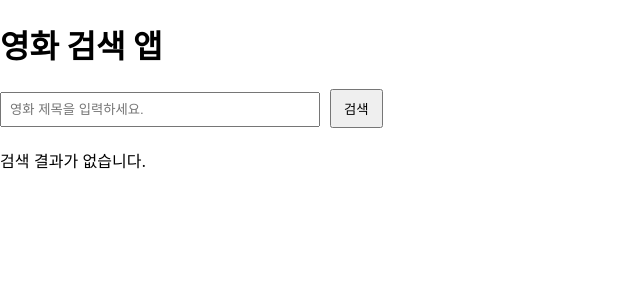
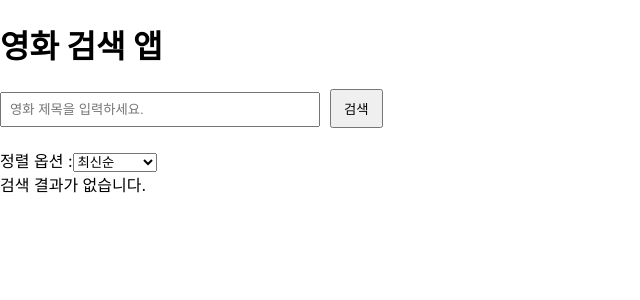
Before and after one commit to kjw-303/movie, a React (Create React App) app: page / in a window 1280 px wide. Shown: the top 300 px of the page, without its empty margins (0-640 px from the left). Built offline with nearby package versions, Linux system fonts and the light colour scheme.

Commit message:
검색 정렬기능 추가가

```diff
--- a/src/pages/Home.js
+++ b/src/pages/Home.js
@@ -8,6 +8,7 @@ const Home = () => {
   const [movies, setMovies] = useState([]);
   const [loading, setLoading] = useState(false);
   const [error, setError] = useState(null);
+  const [sortOrder, setSortOrder] = useState("desc"); //desc : 최신순 , asc : 오래된순순
 
   const handleSearch = async (query) => {
     setLoading(true);
@@ -16,7 +17,17 @@ const Home = () => {
       const response = await axios.get(
         `https://api.themoviedb.org/3/search/movie?api_key=${process.env.REACT_APP_TMDB_API_KEY}&query=${query}`
       );
-      setMovies(response.data.results);
+      // 검색 결과를 정렬하는 함수
+      const sortMovies = (moviesArray, order) => {
+        return moviesArray.sort((a, b) => {
+          const dateA = new Date(a.release_date);
+          const dateB = new Date(b.release_date);
+          return order === "desc" ? dateB - dateA : dateA - dateB;
+        });
+      };
+
+      const sortedMovies = sortMovies(response.data.results, sortOrder);
+      setMovies(sortedMovies);
     } catch (err) {
       console.error("영화 검색에 실패했습니다.", err);
       setError("영화 검색에 실패했습니다.");
@@ -25,10 +36,30 @@ const Home = () => {
     }
   };
 
+  const handleSortChange = (e) => {
+    const newOrder = e.target.value;
+    setSortOrder(newOrder);
+    setMovies((prevMovies) => {
+      const sorted = [...prevMovies].sort((a, b) => {
+        const dateA = new Date(a.release_date);
+        const dateB = new Date(b.release_date);
+        return newOrder === "desc" ? dateB - dateA : dateA - dateB;
+      });
+      return sorted;
+    });
+  };
+
   return (
     <div>
       <h1>영화 검색 앱</h1>
       <SearchBar onSearch={handleSearch} />
+      <div>
+        <label htmlFor="sortOrder">정렬 옵션 :</label>
+        <select id="sortOrder" value={sortOrder} onChange={handleSortChange}>
+          <option value="desc">최신순</option>
+          <option value="asc">오래된된순</option>
+        </select>
+      </div>
       {loading && <LoadingSpinner />}
       {error && <p className="error">{error}</p>}
       {!loading && <MovieList movies={movies} />}
```
